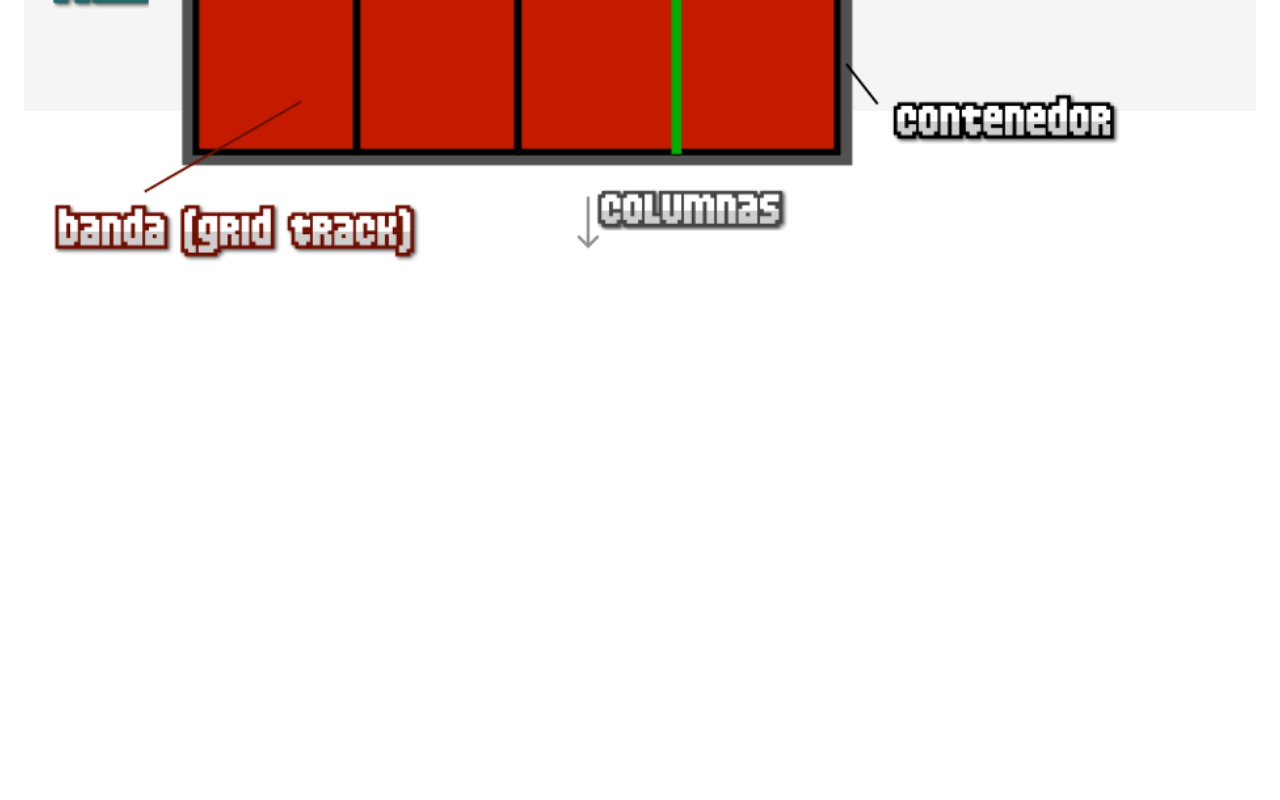
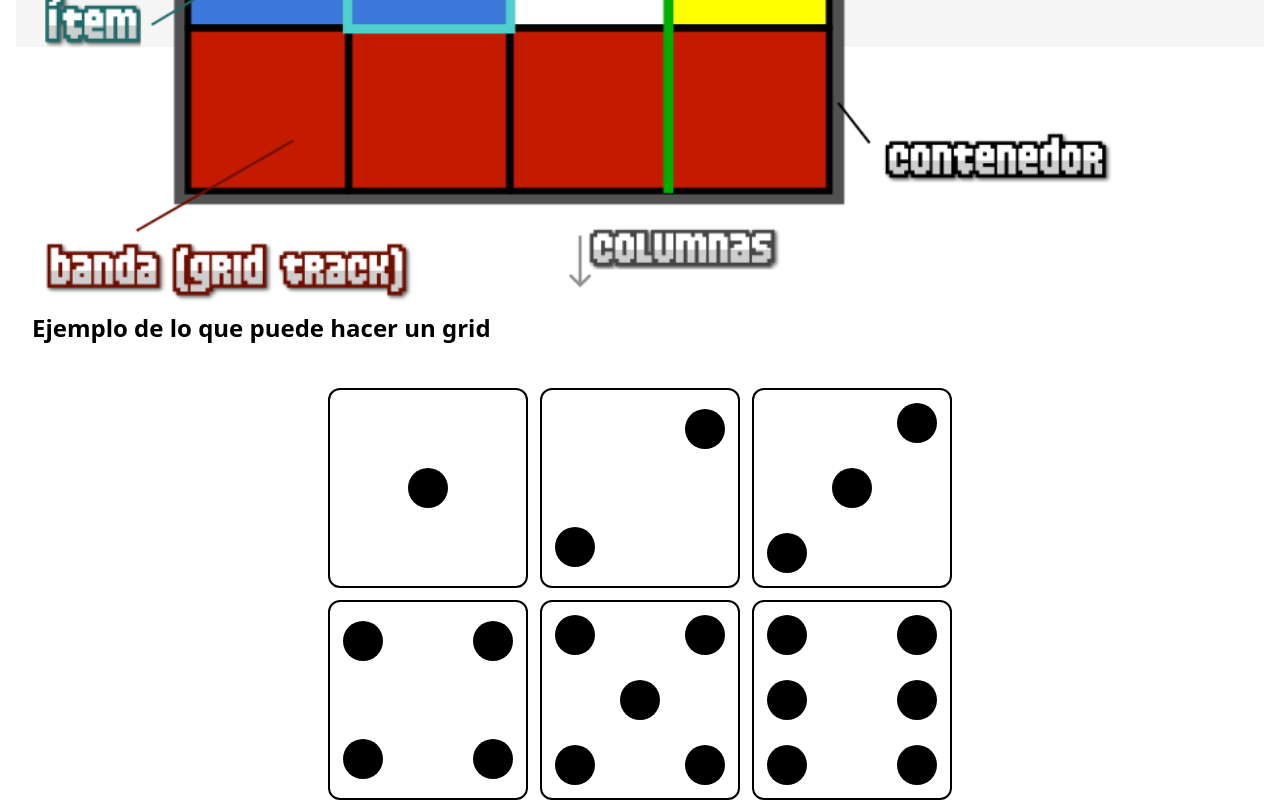
Before and after one commit to AcTuki07/flex-box, a plain HTML site: page grid.html in a window 1280 px wide. Shown: the part 857-1657 px from the top of the page. Before the commit the page ends 1129 px from the top, so only its background shows below. Drawn offline with Linux system fonts and the light colour scheme.

Commit message:
done with dado

```diff
--- a/global.css
+++ b/global.css
@@ -1,3 +1,10 @@
+
+*{
+    margin: 0;
+    padding: 0;
+    box-sizing: border-box;
+}
+
 nav {
   position: relative;
   height: 72px;
@@ -55,3 +62,46 @@ main {
   margin: 16px;
   gap: 16px;
 }
+
+#dado {
+    display: flex;
+    justify-content: center;
+    align-content: center;
+    height: 200px;
+
+
+
+}
+.container{
+    display: grid;
+    grid-template-columns: repeat(3, 200px);
+    gap: 12px;
+
+
+
+}
+
+.face{
+    width: 200px;
+    height: 200px;
+    border: 2px solid black;
+    border-radius: 12px;
+    display: grid;
+    grid-template-columns: repeat(3, 1fr);
+}
+
+.container-point{
+
+    width: 100%;
+    height: 100%;
+    display: flex;
+    justify-content: center;
+    align-items: center;
+
+}
+.point{
+    background-color: black;
+    width: 40px;
+    height: 40px;
+    border-radius: 50%;
+}
--- a/grid.html
+++ b/grid.html
@@ -22,13 +22,17 @@
         </nav>
 
         <main>
+            <section>
                 <h1>Que es el GRID</h1>
+                <br>
+                <br>
 
                 <p>
-                El grid es una herramienta poderosa que da un control preciso sobre el dise;o de la pagina web. Algunas
+                    El grid es una herramienta poderosa que da un control preciso sobre el dise;o de la pagina web.
+                    Algunas
                     caracteristicas.
                 </p>
-            <ul>
+                <ul class="list">
                     <li>
                         Cuadrícula bidimensional: Puedes definir tanto filas como columnas, creando una estructura de
                         cuadrícula precisa.
@@ -50,7 +54,136 @@
 
                 <img height="700px" src="./grid-css-conceptos.png" alt="grid-image">
 
+                <h1>Ejemplo de lo que puede hacer un grid</h1>
+                <br>
+                <br>
 
+            </section>
+
+
+            <section id="dado">
+
+                <div class="container">
+
+                    <div class="face"> <!--cara 1-->
+
+                        <div class="container-point"></div>
+                        <div class="container-point"></div>
+                        <div class="container-point"></div>
+
+                        <div class="container-point"></div>
+                        <div class="container-point">
+                            <span class="point"></span>
+                        </div>
+                        <div class="container-point"></div>
+
+                        <div class="container-point"></div>
+                        <div class="container-point"></div>
+                        <div class="container-point"></div>
+
+                    </div>
+
+
+                    <div class="face"> <!--cara 2 -->
+
+                        <div class="container-point"></div>
+                        <div class="container-point"></div>
+                        <div class="container-point">
+                            <span class="point"></span>
+                        </div>
+
+                        <div class="container-point"></div>
+                        <div class="container-point">
+
+                        </div>
+                        <div class="container-point">
+
+                        </div>
+
+                        <div class="container-point"><span class="point"></span></div>
+                        <div class="container-point"></div>
+                        <div class="container-point"></div>
+
+                    </div>
+
+
+                    <div class="face"> <!--cara 3-->
+
+                        <div class="container-point"></div>
+                        <div class="container-point"></div>
+                        <div class="container-point">
+                            <span class="point"></span>
+                        </div>
+
+                        <div class="container-point"></div>
+                        <div class="container-point">
+                            <span class="point"></span>
+                        </div>
+                        <div class="container-point"></div>
+
+                        <div class="container-point">
+                            <span class="point"></span>
+                        </div>
+                        <div class="container-point"></div>
+                        <div class="container-point"></div>
+
+                    </div>
+
+
+                    <div class="face"> <!--cara 4-->
+
+                        <div class="container-point"> <span class="point"></span> </div>
+                        <div class="container-point"></div>
+                        <div class="container-point"> <span class="point"></span></div>
+
+                        <div class="container-point"></div>
+                        <div class="container-point"></div>
+                        <div class="container-point"></div>
+
+                        <div class="container-point"><span class="point"></span></div>
+                        <div class="container-point"></div>
+                        <div class="container-point"><span class="point"></span></div>
+
+                    </div>
+
+
+                    <div class="face"> <!--cara 5 -->
+
+                        <div class="container-point"> <span class="point"></span></div>
+                        <div class="container-point"></div>
+                        <div class="container-point"> <span class="point"></span></div>
+
+                        <div class="container-point"></div>
+                        <div class="container-point"> <span class="point"></span> </div>
+                        <div class="container-point"></div>
+
+                        <div class="container-point"> <span class="point"></span> </div>
+                        <div class="container-point"></div>
+                        <div class="container-point"> <span class="point"></span></div>
+
+                    </div>
+
+
+                    <div class="face"> <!-- cara 6  -->
+
+                        <div class="container-point"><span class="point"></span></div>
+                        <div class="container-point"></div>
+                        <div class="container-point"><span class="point"></span></div>
+
+                        <div class="container-point"><span class="point"></span></div>
+                        <div class="container-point"></div>
+                        <div class="container-point"><span class="point"></span></div>
+
+                        <div class="container-point"><span class="point"></span></div>
+                        <div class="container-point"></div>
+                        <div class="container-point"><span class="point"></span></div>
+
+                    </div>
+
+
+                </div>
+
+            </section>
 
         </main>
 
```
Lines whose indentation alone changed are shown as unchanged.
